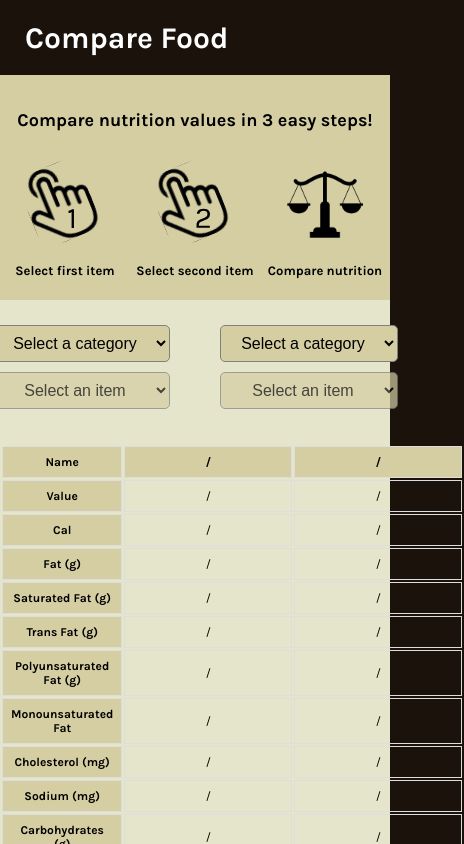
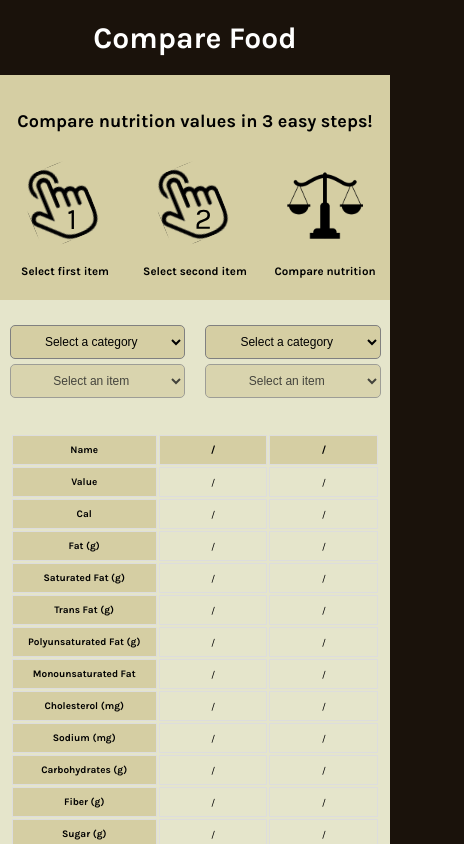
Before and after one commit to kiasy/compare-food, a React (Create React App) app: page / in a window 390 px wide. Shown: the top 844 px of the page, 464 px wide, since content can reach past the window. Built offline with nearby package versions, Linux system fonts and the light colour scheme.

Commit message:
Added support for screens sizes with width: under 650px, 420px, and 360px;
Removed several redundancies.

```diff
--- a/src/components/Footer/Footer.css
+++ b/src/components/Footer/Footer.css
@@ -50,3 +50,17 @@ hr {
     font-size: 12px;
     flex-basis: 33.33%;
 }
+
+/* max-width: 360px */
+
+@media (max-width: 360px) {
+    .footerContainer > .footerSocial > a {
+        display: flex;
+        justify-content: center;
+        flex-basis: 33.33%;
+    }
+
+    .footerText {
+        font-size: 10px;
+    }
+}
--- a/src/components/Footer/Footer.js
+++ b/src/components/Footer/Footer.js
@@ -13,7 +13,7 @@ function Footer() {
                 <a href="mailto:dakiasy@gmail.com" class="fa fa-envelope-o"> </a>
             </div>
             <div className="footerText">
-                <text>Copyright ©2023 Daniel Klivansky, Inc. All rights reserved.</text>
+                <p>Copyright ©2023 Daniel Klivansky, Inc. All rights reserved.</p>
             </div>
         </div>
     );
--- a/src/components/Header/Header.css
+++ b/src/components/Header/Header.css
@@ -11,22 +11,10 @@
     width: 100%;
     max-width: 1800px;
     min-width: 200px;
-    justify-content: space-between;
     align-items: center;
-}
-
-
-.NavbarContainer > .Navbar > .Navbar--left {
     padding-left: 25px;
     font-size: 30px;
     font-weight: bolder;
-
-}
-
-.NavbarContainer > .Navbar > .Navbar--right {
-    display: flex;
-    padding-right: 25px;
-    gap: 20px;
 }
 
 a {
@@ -38,3 +26,25 @@ a:hover {
     color: #D5CEA3;
     text-shadow: 0px 0px 4px rgba(213, 206, 163, 1);
 }
+
+/* */
+/* Responsive media queries below */
+/* */
+
+/* max-width: 650px */
+
+@media (max-width: 650px) {
+    .NavbarContainer > .Navbar {
+      display: flex;
+      justify-content: center;
+      padding-left: 0px;
+    }
+}
+
+/* max-width: 360px */
+
+@media (max-width: 360px) {
+    .NavbarContainer > .Navbar > a{
+        font-size: 24px;
+    }
+}
--- a/src/components/Header/Header.js
+++ b/src/components/Header/Header.js
@@ -5,9 +5,7 @@ function Header() {
   return (
     <div className="NavbarContainer">
         <nav className="Navbar">
-            <div className="Navbar--left">
-                <a href=".">Compare Food</a>
-            </div>
+            <a href=".">Compare Food</a>
         </nav>
     </div>
   );
--- a/src/components/Hero/Dropdown.js
+++ b/src/components/Hero/Dropdown.js
@@ -39,7 +39,7 @@ function Dropdown() {
 			{/* User selection - dropdown menus*/}
             <div className="dropdownSelections">
 				<div className="dropdownItem1"> {/* User selection - first item*/}
-					<select className="bb" onChange={handleOptionChange}>
+					<select onChange={handleOptionChange}>
 						<option value="">Select a category</option>
 						<option value="Liquid">Beverage</option>
 						<option value="Solid">Food</option>
--- a/src/components/Hero/Hero.css
+++ b/src/components/Hero/Hero.css
@@ -91,6 +91,7 @@ select {
 /* */
 
 /* max-width: 650px */
+
 @media (max-width: 650px) {
     .dropdownContainer {
         padding-top: 25px;
@@ -100,22 +101,99 @@ select {
         margin: 0 auto;
         width: 95%;
         max-width: 500px;
-        font-size: 12px;
+        font-size: 11px;
     }
 
     td:nth-child(1) {
         display: flex;
         justify-content: center;
         font-weight: bold;
-        font-size: 12px;
+        font-size: 11px;
         background-color: #D5CEA3;
     }
 
     table tr:first-child {
         font-weight: bold;
-        font-size: 12px;
+        font-size: 11px;
         background-color: #D5CEA3;
     }
 
+    td:nth-child(2), td:nth-child(3) {
+        min-width: 100px;
+    }
 
 }
+
+/* max-width: 420px */
+
+@media (max-width: 420px) {
+    table {
+        margin: 0 auto;
+        width: 95%;
+        max-width: 420px;
+        font-size: 9.75px;
+    }
+
+    td:nth-child(1) {
+        font-size: 10px;
+    }
+
+    table tr:first-child {
+        font-size: 10px;
+    }
+
+    td:nth-child(2), td:nth-child(3) {
+        min-width: 80px;
+    }
+
+    .dropdownSelections {
+        gap: 20px;
+    }
+
+    .dropdownItem1, .dropdownItem2 {
+        gap: 5px;
+        width: 45%;
+        font-size: 12px;
+    }
+
+    select {
+        font-size: 12px;
+    }
+}
+
+/* max-width: 360px */
+
+@media (max-width: 360px) {
+    table {
+        margin: 0 auto;
+        width: 95%;
+        max-width: 360px;
+        font-size: 9px;
+    }
+
+    td:nth-child(1) {
+        font-size: 8px;
+    }
+
+    table tr:first-child {
+        font-size: 8px;
+    }
+
+    td:nth-child(2), td:nth-child(3) {
+        min-width: 70px;
+    }
+
+    .dropdownSelections {
+        gap: 10px;
+    }
+
+    .dropdownItem1, .dropdownItem2 {
+        gap: 5px;
+        width: 45%;
+        font-size: 9px;
+    }
+
+    select {
+        font-size: 9px;
+    }
+}
--- a/src/components/Intro/Intro.css
+++ b/src/components/Intro/Intro.css
@@ -57,25 +57,46 @@
     .Intro--title {
         font-size: 18px;
     }
-}
 
-@media (max-width: 650px) {
     img {
         width: 100px;
         display: block;
         margin-left: auto;
         margin-right: auto;
     }
-}
 
-@media (max-width: 650px) {
     .Intro--numbers-1, .Intro--numbers-2, .Intro--numbers-3 {
         font-size: 13px;
     }
-}
 
-@media (max-width: 650px) {
     .Intro {
         height: 225px;
     }
 }
+
+/* max-width: 420px */
+
+@media (max-width: 420px) {
+    .Intro--numbers-1, .Intro--numbers-2, .Intro--numbers-3 {
+        font-size: 11.5px;
+    }
+}
+
+/* max-width: 360px */
+
+@media (max-width: 360px) {
+    .Intro--title {
+        font-size: 13px;
+    }
+
+    img {
+        width: 80px;
+        display: block;
+        margin-left: auto;
+        margin-right: auto;
+    }
+
+    .Intro--numbers-1, .Intro--numbers-2, .Intro--numbers-3 {
+        font-size: 9px;
+    }
+}
```
